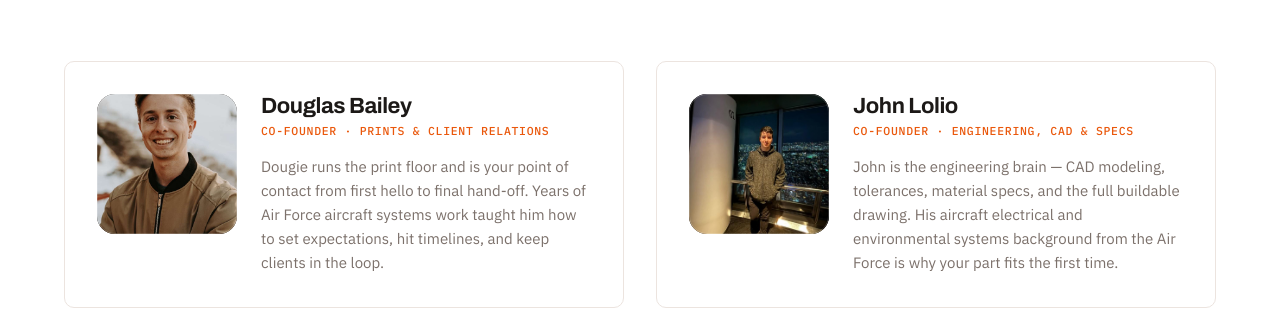
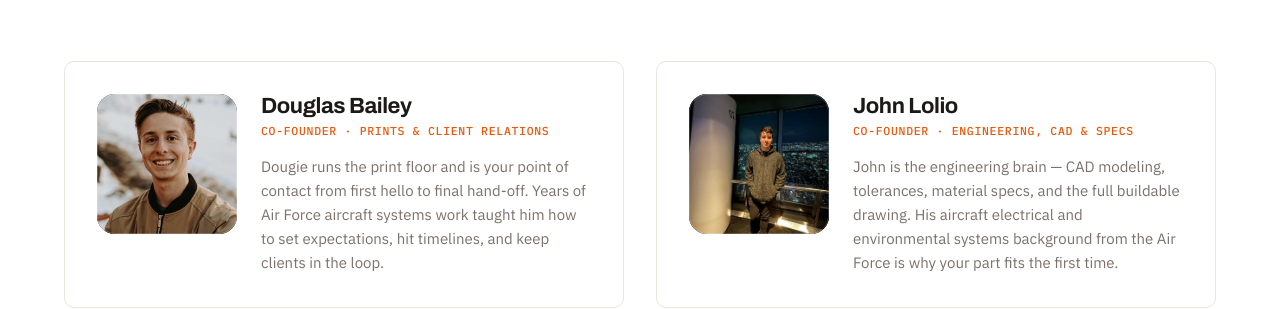
Before and after one commit to copywritingkenny-glitch/exmachinaprintingsite, a plain HTML site: page index.html in a window 1280 px wide. Shown: the part 4894-5203 px from the top of the page. Drawn offline with Linux system fonts and the light colour scheme.

Commit message:
Frame Douglas’s portrait to keep his face in view

```diff
--- a/index.html
+++ b/index.html
@@ -307,7 +307,7 @@
       <div class="founders">
         <article class="founder">
           <div class="founder__photo">
-            <img src="images/founder-doug.png?v=ca201f28" alt="Portrait of Douglas Bailey, co-founder of Scratch Works" />
+            <img src="images/founder-doug.png?v=ca201f28" style="object-position: center 20%;" alt="Portrait of Douglas Bailey, co-founder of Scratch Works" />
           </div>
           <div class="founder__body">
             <h3 class="founder__name">Douglas Bailey</h3>
```
